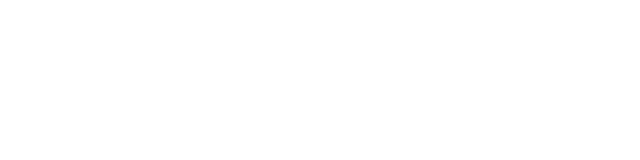
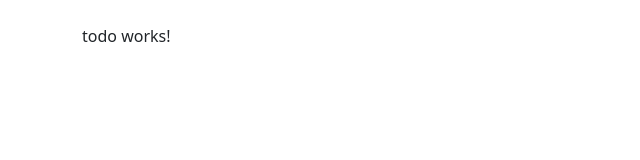
Before and after one commit to Pilicirce/todo-app, an Angular app: page / in a window 1280 px wide. Shown: the top 160 px of the page, without its empty margins (0-640 px from the left). Built offline with nearby package versions, Linux system fonts and the light colour scheme.

Commit message:
creación de componentes to-do

```diff
--- a/src/app/app.component.html
+++ b/src/app/app.component.html
@@ -0,0 +1 @@
+<todo-root></todo-root>
--- /dev/null
+++ b/src/app/todo/components/todo/todo.component.html
@@ -0,0 +1 @@
+<p>todo works!</p>
```
Also changed, not shown: src/app/todo/components/todo/todo.component.ts (added, +10 -0 lines), src/app/todo/todo.module.ts (+9 -1 lines), src/app/todo/components/todo/todo.component.css (added), 1 other file (tests, documents, lock files or other folders).
